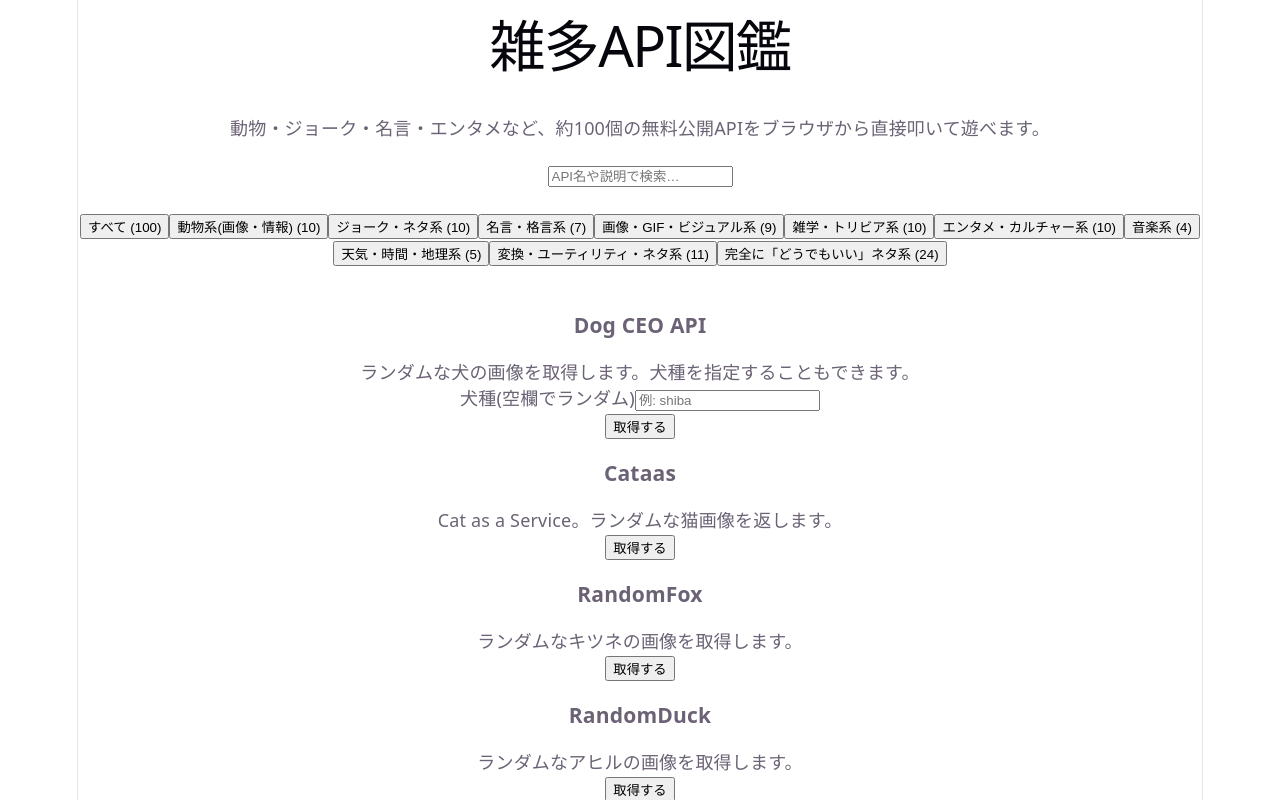
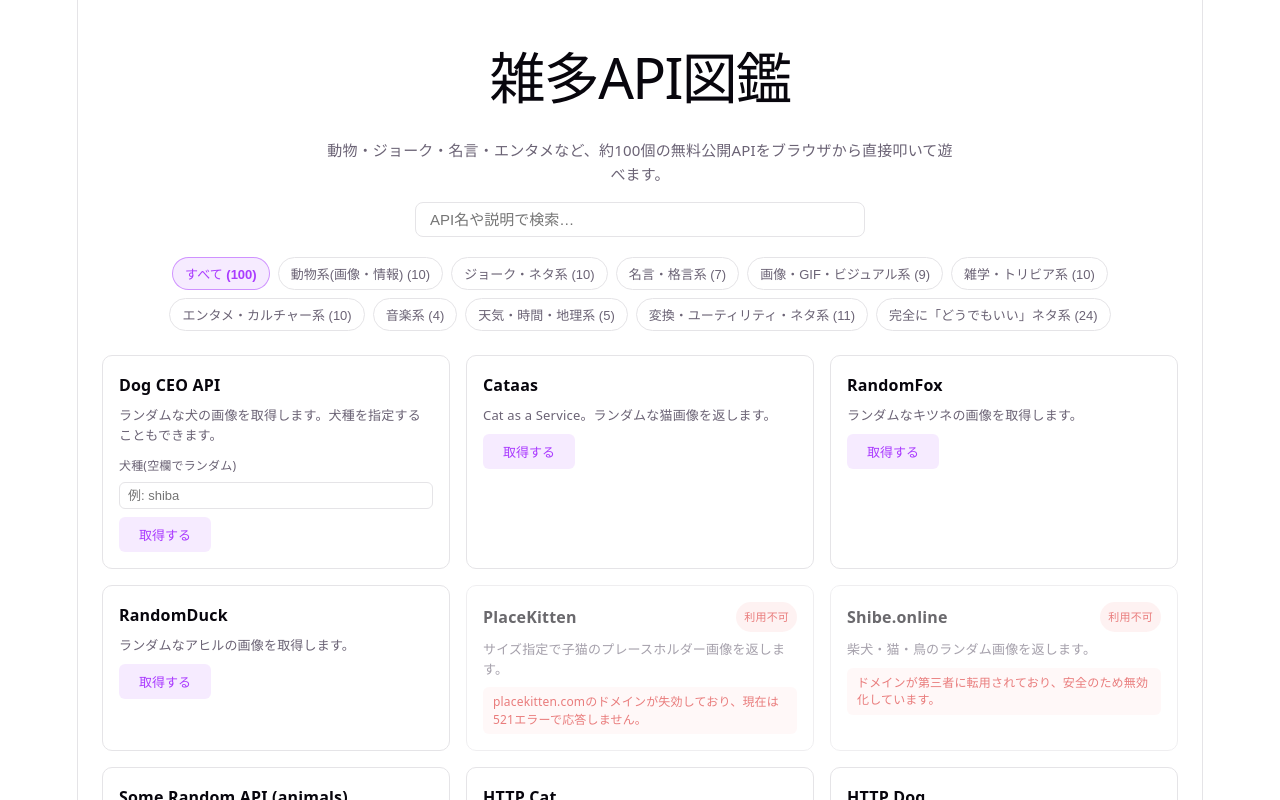
Before and after one commit to Me1td0wn76/web-api-program, a React (Vite) app in the folder frontend/: page / in a window 1280 px wide. Shown: the top 800 px of the page. Built offline with nearby package versions, Linux system fonts and the light colour scheme.

Commit message:
Backend: App.cssのスタイルを整理し、検索ボックスやカテゴリタブのデザインを改善

```diff
--- a/frontend/src/App.css
+++ b/frontend/src/App.css
@@ -1,189 +1,177 @@
-.counter {
-  font-size: 16px;
-  padding: 5px 10px;
-  border-radius: 5px;
-  color: var(--accent);
-  background: var(--accent-bg);
-  border: 2px solid transparent;
-  transition: border-color 0.3s;
-  margin-bottom: 24px;
+#center {
+  display: flex;
+  flex-direction: column;
+  align-items: center;
+  gap: 16px;
+  padding: 32px 24px 64px;
+  text-align: center;
+}
 
-  &:hover {
-    border-color: var(--accent-border);
-  }
+.subtitle {
+  max-width: 640px;
+  color: var(--text);
+  font-size: 15px;
+  line-height: 160%;
+}
+
+.search-box {
+  width: 100%;
+  max-width: 420px;
+  padding: 8px 14px;
+  font-size: 15px;
+  border-radius: 8px;
+  border: 1px solid var(--border);
+  background: var(--card-bg, #fff);
+  color: var(--text-h);
+
   &:focus-visible {
     outline: 2px solid var(--accent);
     outline-offset: 2px;
   }
 }
 
-.hero {
-  position: relative;
+.category-tabs {
+  display: flex;
+  flex-wrap: wrap;
+  justify-content: center;
+  gap: 8px;
+  margin: 4px 0 8px;
 
-  .base,
-  .framework,
-  .vite {
-    inset-inline: 0;
-    margin: 0 auto;
-  }
-
-  .base {
-    width: 170px;
-    position: relative;
-    z-index: 0;
-  }
-
-  .framework,
-  .vite {
-    position: absolute;
-  }
-
-  .framework {
-    z-index: 1;
-    top: 34px;
-    height: 28px;
-    transform: perspective(2000px) rotateZ(300deg) rotateX(44deg) rotateY(39deg)
-      scale(1.4);
-  }
-
-  .vite {
-    z-index: 0;
-    top: 107px;
-    height: 26px;
-    width: auto;
-    transform: perspective(2000px) rotateZ(300deg) rotateX(40deg) rotateY(39deg)
-      scale(0.8);
-  }
-}
-
-#center {
-  display: flex;
-  flex-direction: column;
-  gap: 25px;
-  place-content: center;
-  place-items: center;
-  flex-grow: 1;
-
-  @media (max-width: 1024px) {
-    padding: 32px 20px 24px;
-    gap: 18px;
-  }
-}
-
-#next-steps {
-  display: flex;
-  border-top: 1px solid var(--border);
-  text-align: left;
-
-  & > div {
-    flex: 1 1 0;
-    padding: 32px;
-    @media (max-width: 1024px) {
-      padding: 24px 20px;
-    }
-  }
-
-  .icon {
-    margin-bottom: 16px;
-    width: 22px;
-    height: 22px;
-  }
-
-  @media (max-width: 1024px) {
-    flex-direction: column;
-    text-align: center;
-  }
-}
-
-#docs {
-  border-right: 1px solid var(--border);
-
-  @media (max-width: 1024px) {
-    border-right: none;
-    border-bottom: 1px solid var(--border);
-  }
-}
-
-#next-steps ul {
-  list-style: none;
-  padding: 0;
-  display: flex;
-  gap: 8px;
-  margin: 32px 0 0;
-
-  .logo {
-    height: 18px;
-  }
-
-  a {
-    color: var(--text-h);
-    font-size: 16px;
-    border-radius: 6px;
-    background: var(--social-bg);
-    display: flex;
+  button {
+    font-size: 13px;
     padding: 6px 12px;
-    align-items: center;
-    gap: 8px;
-    text-decoration: none;
-    transition: box-shadow 0.3s;
+    border-radius: 999px;
+    border: 1px solid var(--border);
+    background: transparent;
+    color: var(--text);
+    cursor: pointer;
+    transition: background-color 0.2s, color 0.2s, border-color 0.2s;
 
     &:hover {
-      box-shadow: var(--shadow);
-    }
-    .button-icon {
-      height: 18px;
-      width: 18px;
-    }
-  }
-
-  @media (max-width: 1024px) {
-    margin-top: 20px;
-    flex-wrap: wrap;
-    justify-content: center;
-
-    li {
-      flex: 1 1 calc(50% - 8px);
+      border-color: var(--accent-border);
     }
 
-    a {
-      width: 100%;
-      justify-content: center;
-      box-sizing: border-box;
+    &.active {
+      background: var(--accent-bg);
+      border-color: var(--accent-border);
+      color: var(--accent);
+      font-weight: 600;
     }
   }
 }
 
-.controls {
+.api-grid {
+  width: 100%;
+  display: grid;
+  grid-template-columns: repeat(auto-fill, minmax(280px, 1fr));
+  gap: 16px;
+  text-align: left;
+}
+
+.api-card {
   display: flex;
   flex-direction: column;
+  gap: 8px;
+  padding: 16px;
+  border: 1px solid var(--border);
+  border-radius: 10px;
+  background: var(--card-bg, #fff);
+  box-sizing: border-box;
+
+  &.api-card-unavailable {
+    opacity: 0.6;
+  }
+}
+
+.api-card-head {
+  display: flex;
   align-items: center;
-  gap: 12px;
+  flex-wrap: wrap;
+  gap: 6px;
 
-  label {
-    font-size: 14px;
-    color: var(--text-2);
+  h3 {
+    margin: 0;
+    font-size: 16px;
+    color: var(--text-h);
+    flex: 1 1 auto;
   }
+}
 
-  input[type='number'] {
-    width: 120px;
-    padding: 6px 10px;
-    font-size: 16px;
+.api-badge {
+  font-size: 11px;
+  padding: 2px 8px;
+  border-radius: 999px;
+  white-space: nowrap;
+}
+
+.api-badge-local {
+  background: var(--accent-bg);
+  color: var(--accent);
+}
+
+.api-badge-key {
+  background: rgba(234, 179, 8, 0.15);
+  color: #b45309;
+}
+
+.api-badge-dead {
+  background: rgba(248, 113, 113, 0.15);
+  color: #dc2626;
+}
+
+.api-card-desc {
+  font-size: 13px;
+  color: var(--text);
+  line-height: 150%;
+}
+
+.api-card-note {
+  font-size: 12px;
+  color: var(--text);
+  background: var(--code-bg);
+  border-radius: 6px;
+  padding: 6px 10px;
+  line-height: 145%;
+}
+
+.api-card-note-dead {
+  color: #dc2626;
+  background: rgba(248, 113, 113, 0.08);
+}
+
+.api-card-params {
+  display: flex;
+  flex-direction: column;
+  gap: 8px;
+}
+
+.api-param {
+  display: flex;
+  flex-direction: column;
+  gap: 3px;
+  font-size: 12px;
+  color: var(--text);
+
+  input,
+  select {
+    padding: 5px 8px;
+    font-size: 13px;
     border-radius: 6px;
     border: 1px solid var(--border);
-    background: var(--card-bg, #ffffff);
+    background: var(--card-bg, #fff);
     color: var(--text-h);
-    text-align: center;
 
-    &:focus {
+    &:focus-visible {
       outline: 2px solid var(--accent);
       outline-offset: 2px;
     }
   }
 }
 
-.fetch-btn {
-  font-size: 15px;
-  padding: 7px 24px;
+.api-fetch-btn {
+  align-self: flex-start;
+  font-size: 13px;
+  padding: 6px 18px;
   border-radius: 6px;
   color: var(--accent);
   background: var(--accent-bg);
@@ -204,62 +192,43 @@
   }
 }
 
-.error {
-  color: #f87171;
-  font-size: 14px;
+.api-error {
+  color: #dc2626;
+  font-size: 12px;
 }
 
-.result-table {
-  border-collapse: collapse;
-  font-size: 14px;
-  width: 100%;
-  max-width: 560px;
-
-  th, td {
-    padding: 8px 14px;
-    border: 1px solid var(--border);
-    text-align: left;
-    word-break: break-all;
-  }
-
-  th {
-    background: var(--accent-bg);
-    color: var(--accent);
-    white-space: nowrap;
-    font-weight: 600;
-  }
-
-  .mono {
-    font-family: monospace;
-  }
+.api-result {
+  border-top: 1px solid var(--border);
+  padding-top: 8px;
+  margin-top: 2px;
 }
 
-#spacer {
-  height: 88px;
-  border-top: 1px solid var(--border);
-  @media (max-width: 1024px) {
-    height: 48px;
-  }
+.api-result-image img {
+  max-width: 100%;
+  max-height: 260px;
+  border-radius: 6px;
+  display: block;
+  margin: 0 auto;
 }
 
-.ticks {
-  position: relative;
-  width: 100%;
+.api-result-text p {
+  font-size: 13px;
+  line-height: 155%;
+  white-space: pre-wrap;
+  color: var(--text-h);
+}
 
-  &::before,
-  &::after {
-    content: '';
-    position: absolute;
-    top: -4.5px;
-    border: 5px solid transparent;
-  }
-
-  &::before {
-    left: 0;
-    border-left-color: var(--border);
-  }
-  &::after {
-    right: 0;
-    border-right-color: var(--border);
-  }
+.api-result-json pre {
+  font-family: var(--mono);
+  font-size: 11.5px;
+  line-height: 145%;
+  max-height: 240px;
+  overflow: auto;
+  background: var(--code-bg);
+  border-radius: 6px;
+  padding: 8px;
+  margin: 0;
+  white-space: pre-wrap;
+  word-break: break-all;
+  color: var(--text-h);
 }
```
